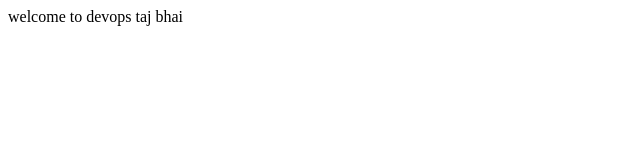
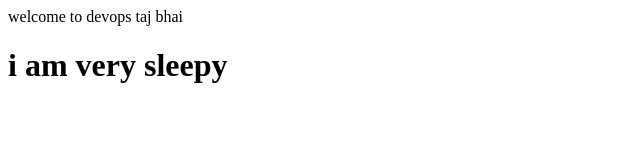
Before and after one commit to ruquiaali/jenkins_httpd, a plain HTML site: page index.html in a window 1280 px wide. Shown: the whole page, without its empty margins (0-640 px from the left). Drawn offline with Linux system fonts and the light colour scheme.

Commit message:
Update index.html

```diff
--- a/index.html
+++ b/index.html
@@ -1 +1,2 @@
 </h1> welcome to devops taj bhai </h1>
+<h1> i am very sleepy </h1>
```
